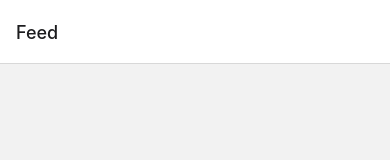
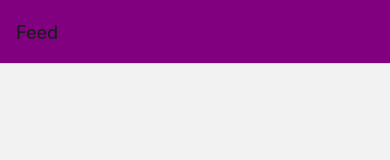
Before and after one commit to aidansunbury/travels, a React Native app: screen /Tab in a window 390 px wide. Shown: the top 160 px of the page. Built offline with nearby package versions, Linux system fonts and the light colour scheme.

Commit message:
headerstyles baby

```diff
--- a/components/Post.jsx
+++ b/components/Post.jsx
@@ -1,25 +1,27 @@
 import React, { useState } from "react";
 
-import { Text, View, Dimensions, StyleSheet, TouchableOpacity, Alert } from "react-native";
-import Constants from 'expo-constants';
+import {
+  Text,
+  View,
+  Dimensions,
+  StyleSheet,
+  TouchableOpacity,
+  Alert,
+} from "react-native";
+import Constants from "expo-constants";
 import DialogInput from "react-native-dialog-input";
 
-import { Card } from 'react-native-paper';
+import { Card } from "react-native-paper";
 
 const DEVICE_WIDTH = Dimensions.get("window").width;
 const DEVICE_HEIGHT = Dimensions.get("window").height;
 
-
-
 export default function Post() {
-
   const [dialogVisible, setDialogVisible] = useState(false); // Visible Dialog Box
   const [hint, setHint] = useState("");
   const [inputNumber, setInputNumber] = useState(0);
   //Name, Age, Gender, School, Bio
-  const [commentData, setCommentData] = useState([
-    "",
-  ]);
+  const [commentData, setCommentData] = useState([""]);
 
   function callDialog(attribute) {
     setHint(attribute);
@@ -31,10 +33,7 @@ export default function Post() {
 
   return (
     <View>
-    <View
-      style={styles.border}
-    >
-
+      <View style={styles.border}>
         <DialogInput
           isDialogVisible={dialogVisible}
           hintInput={hint}
@@ -49,7 +48,6 @@ export default function Post() {
             setDialogVisible(!dialogVisible);
           }}
         ></DialogInput>
-
 
         {/**Location */}
         <View style={{ borderBottomWidth: 2 }}>
@@ -72,11 +70,11 @@ export default function Post() {
           </Text>
         </View>
 
-      <View style = {styles.container}>
+        <View style={styles.container}>
           <Card style={styles.comment}>
             <Text style={styles.standard}>{commentData[0]}</Text>
             <TouchableOpacity onPress={() => callDialog("Connect Me!")}>
-            <Text style= {styles.standard}>Comment</Text>
+              <Text style={styles.standard}>Comment</Text>
             </TouchableOpacity>
           </Card>
         </View>
@@ -90,24 +88,23 @@ export default function Post() {
 
 const styles = StyleSheet.create({
   container: {
-    justifyContent: 'center',
+    justifyContent: "center",
     width: DEVICE_WIDTH / 1.2,
 
     flex: 1,
 
     borderRadius: 10,
-    backgroundColor: '#ecf0f1', // light pink purple
+    backgroundColor: "#ecf0f1", // light pink purple
 
     borderWidth: 3,
-    borderColor: '#7c5295',
+    borderColor: "#7c5295",
   },
 
   comment: {
-    backgroundColor: '#dfc0eb',
+    backgroundColor: "#dfc0eb",
     flex: 1,
     padding: 5,
   },
-
 
   border: {
     width: DEVICE_WIDTH / 1.1,
@@ -116,11 +113,10 @@ const styles = StyleSheet.create({
     justifyContent: "top",
     alignItems: "left",
     borderRadius: 10,
-    backgroundColor: '#bca0dc', //light purple
+    backgroundColor: "#bca0dc", //light purple
     borderWidth: 3,
-    borderColor: '#7c5295', //mid dark purple
+    borderColor: "#7c5295", //mid dark purple
     padding: 10,
-
   },
 
   standard: {
@@ -132,7 +128,5 @@ const styles = StyleSheet.create({
   big: {
     justifyContent: "center",
     fontSize: 30,
-
   },
-
 });
--- a/navigation/Navigation.jsx
+++ b/navigation/Navigation.jsx
@@ -37,7 +37,13 @@ const Tab = createBottomTabNavigator();
 
 function TabNavigation() {
   return (
-    <Tab.Navigator>
+    <Tab.Navigator
+      screenOptions={{
+        headerStyle: {
+          backgroundColor: "purple",
+        },
+      }}
+    >
       <Tab.Screen
         name="Feed"
         component={Feed}
--- a/package.json
+++ b/package.json
@@ -13,8 +13,8 @@
     "@react-navigation/native": "^6.0.13",
     "@react-navigation/native-stack": "^6.9.1",
     "expo": "~46.0.16",
+    "expo-cli": "^6.0.6",
     "expo-splash-screen": "~0.16.2",
-    "expo-cli": "^6.0.6",
     "expo-status-bar": "~1.4.0",
     "react": "18.0.0",
     "react-dom": "18.0.0",
```
Also changed, not shown: 1 other file (tests, documents, lock files or other folders). Lines whose indentation alone changed are shown as unchanged.
